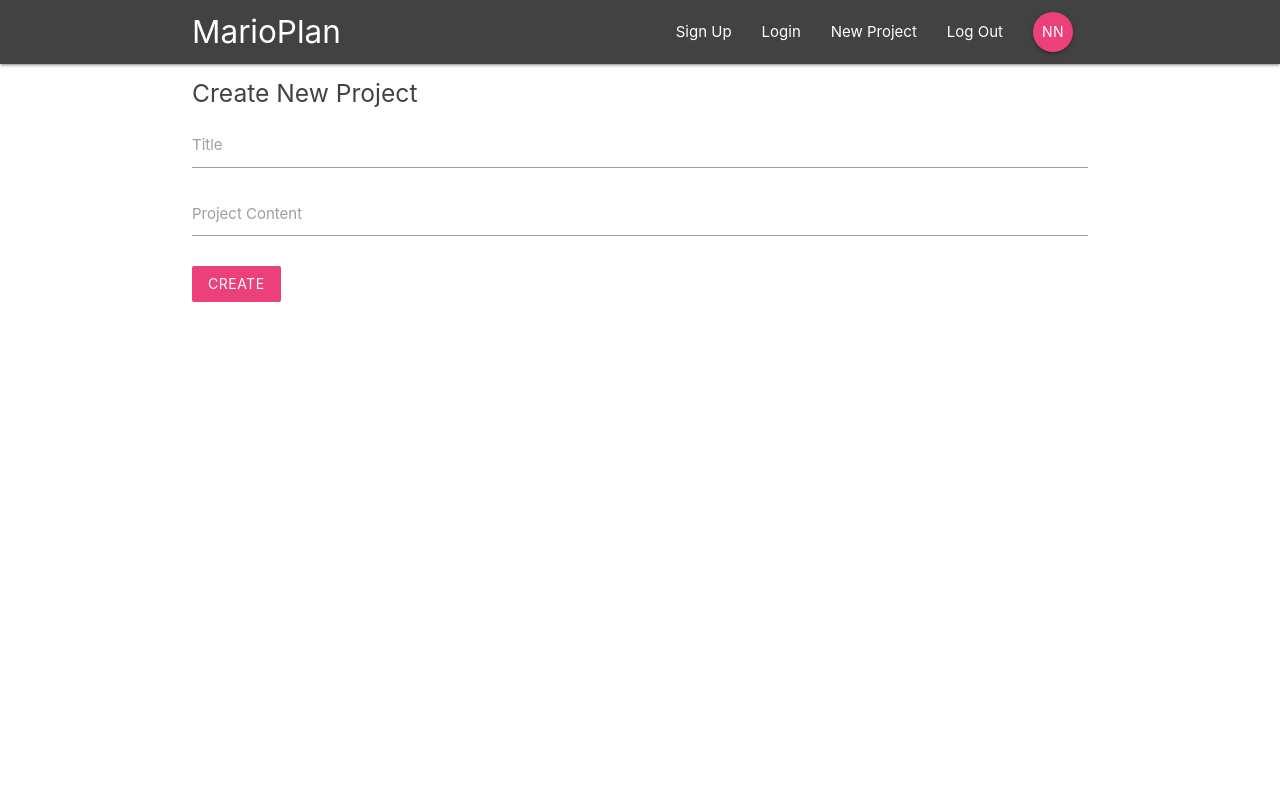
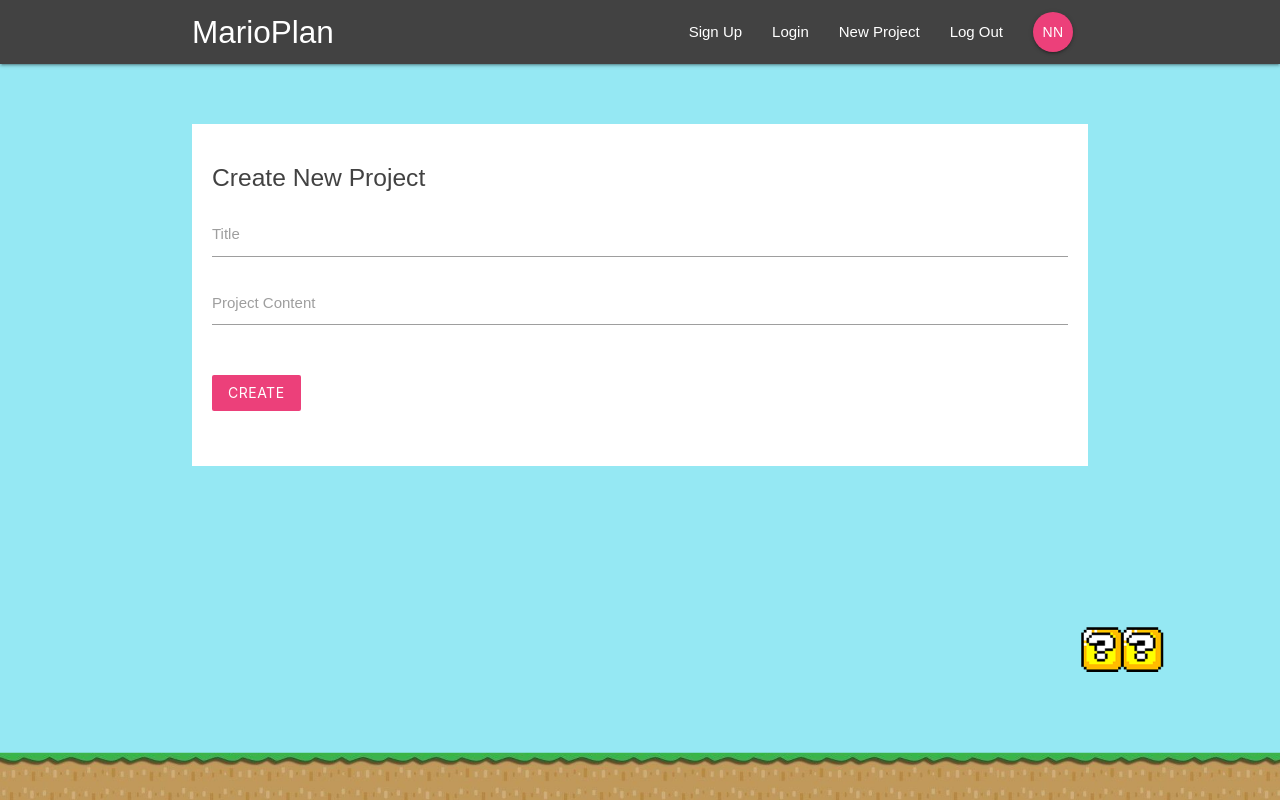
Before and after one commit to ahmsay/React-Demo, a React (Create React App) app in the folder marioplan/: page /create in a window 1280 px wide. Built offline with nearby package versions, Linux system fonts and the light colour scheme.

Commit message:
navlinks & css

```diff
--- a/marioplan/src/components/layout/SignedInLinks.jsx
+++ b/marioplan/src/components/layout/SignedInLinks.jsx
@@ -4,7 +4,7 @@ import { NavLink } from 'react-router-dom'
 const SignedInLinks = () => {
   return (
     <ul className="right">
-      <li><NavLink to='/'>New Project</NavLink></li>
+      <li><NavLink to='/create'>New Project</NavLink></li>
       <li><NavLink to='/'>Log Out</NavLink></li>
       <li><NavLink to='/' className='btn btn-floating pink lighten-1'>NN</NavLink></li>
     </ul>
--- a/marioplan/src/components/layout/SignedOutLinks.jsx
+++ b/marioplan/src/components/layout/SignedOutLinks.jsx
@@ -4,8 +4,8 @@ import { NavLink } from 'react-router-dom'
 const SignedOutLinks = () => {
   return (
     <ul className="right">
-      <li><NavLink to='/'>Sign Up</NavLink></li>
-      <li><NavLink to='/'>Login</NavLink></li>
+      <li><NavLink to='/signup'>Sign Up</NavLink></li>
+      <li><NavLink to='/signin'>Login</NavLink></li>
     </ul>
   )
 }
--- a/marioplan/src/index.css
+++ b/marioplan/src/index.css
@@ -1,13 +1,33 @@
+html {
+  min-height: 100%;
+}
 body {
   margin: 0;
-  font-family: -apple-system, BlinkMacSystemFont, 'Segoe UI', 'Roboto', 'Oxygen',
-    'Ubuntu', 'Cantarell', 'Fira Sans', 'Droid Sans', 'Helvetica Neue',
-    sans-serif;
-  -webkit-font-smoothing: antialiased;
-  -moz-osx-font-smoothing: grayscale;
+  padding: 0;
+  font-family: sans-serif;
+  background: url(/img/mario-bg.png) no-repeat;
+  background-size: 100%;
+  background-position: bottom;
+  background-color: #95e8f3;
+  min-height: 100%;
 }
-
-code {
-  font-family: source-code-pro, Menlo, Monaco, Consolas, 'Courier New',
-    monospace;
+form {
+  padding: 20px;
+  margin-top: 60px;
 }
+form button, form h5 {
+  margin: 20px 0;
+}
+input[type=text]:not(.browser-default):focus:not([readonly]),
+input[type=email]:not(.browser-default):focus:not([readonly]),
+input[type=password]:not(.browser-default):focus:not([readonly]),
+textarea.materialize-textarea:focus:not([readonly]){
+  border-color: #ec407a;
+  box-shadow: none;
+}
+input[type=text]:not(.browser-default):focus:not([readonly]) + label,
+textarea.materialize-textarea:focus:not([readonly]) + label,
+input[type=email]:not(.browser-default):focus:not([readonly]) + label,
+input[type=password]:not(.browser-default):focus:not([readonly]) + label{
+  color: #ec407a !important;
+}
```
Also changed, not shown: marioplan/public/img/mario-bg.png (added).
